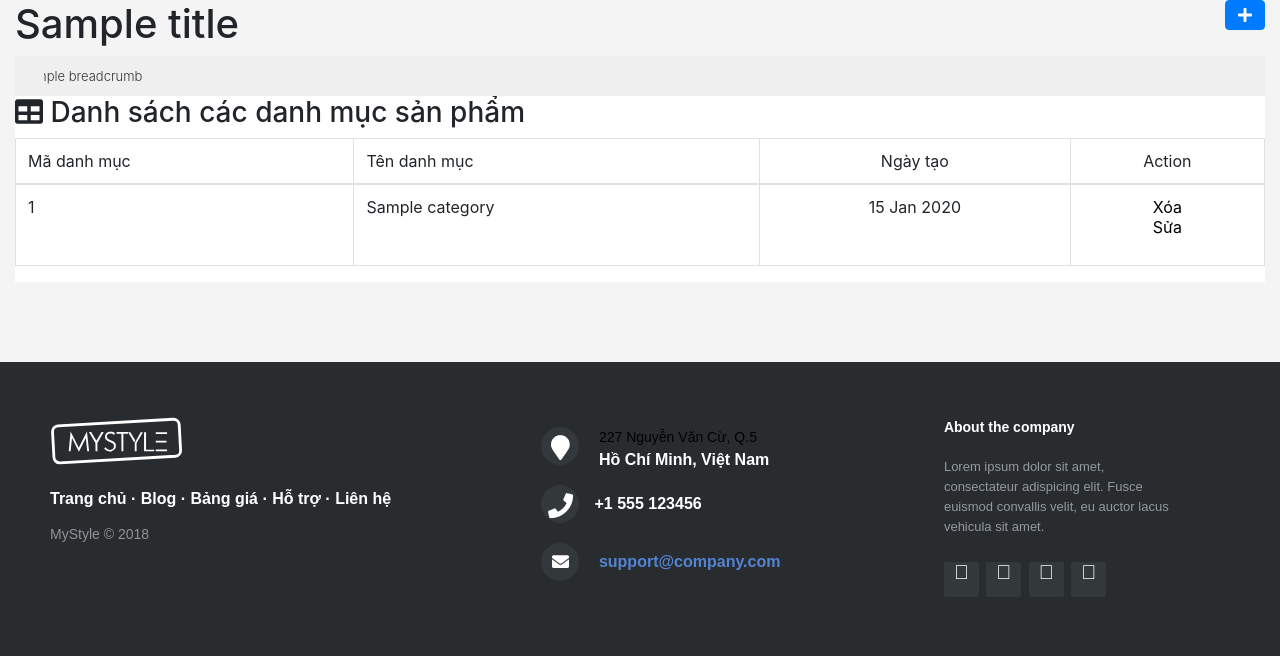
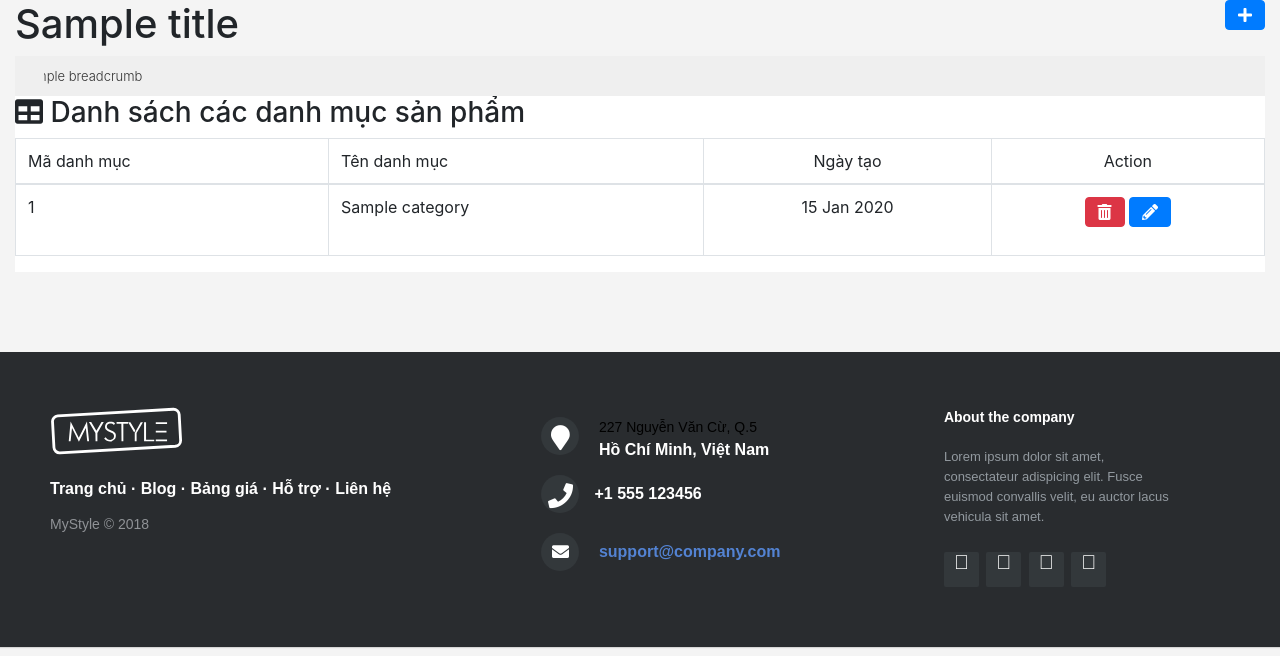
Before and after one commit to 1553002/PTUDW-15CLC-mystyle, a Node project: template views/danhmucsanpham.hbs in a window 1280 px wide. Shown: the part 99-755 px from the top of the page. Run offline with Node 20 templates, Linux system fonts and the light colour scheme; the template is opened without the code that fills it: most values are stand-ins (such as "Sample title", 1, 10 or a date in 2020); some libraries are stand-ins or nearby versions; some web fonts are replaced.

Commit message:
Sửa danh mục

```diff
--- a/models/index.js
+++ b/models/index.js
@@ -17,7 +17,7 @@ if (process.env.DATABASE_URL) {
   });
 } else {
   // the application is executed on the local machine
-  sequelize = new Sequelize("postgres:///my_db");
+  sequelize = new Sequelize(config.database, config.username, config.password, config);
 }
 
 // if (config.use_env_variable) {
--- a/views/danhmucsanpham.hbs
+++ b/views/danhmucsanpham.hbs
@@ -7,39 +7,10 @@
 <div class="page-header">
   <div class="container-fluid">
     <div class="float-right">
-      <button type="button" class="btn btn-primary" data-toggle="modal" data-target="#myModal" data-original-title="Thêm danh mục sản phẩm">
+      <button type="button" id="add-category-btn" class="btn btn-primary" data-toggle="modal" data-target="#myModal" data-original-title="Thêm danh mục sản phẩm">
         <i class="fa fa-plus"></i>
       </button>
     </div>
-
-
-    <!--Dialog thêm danh mục sản phẩm -->
-    <div class="container">
-      <div class="modal fade" id="myModal" role="dialog">
-        <div class="modal-dialog modal-lg">
-          <div class="modal-content">
-            <div class="modal-header">
-              <h4 class="modal-title">Thông tin danh mục</h4>
-              <button type="button" class="close" data-dismiss="modal">&times;</button>
-            </div>
-            <form id="them_danh_muc" action="/" data-category="ao-thun-tay-dai">
-              <div class="modal-body">
-                <div class="form-group row required">
-                  <label class="col-2 col-form-label control-label">Tên danh mục:</label>
-                  <div class="col-10">
-                    <input class="form-control" type="text" id="inputCategory" placeholder="Tên danh mục">
-                  </div>
-                </div>
-              </div>
-              <div class="modal-footer">
-                <button type="submit" class="btn btn-primary" data-dismiss="modal">Hoàn tất</button>
-              </div>
-            </form>
-          </div>
-        </div>
-      </div>
-    </div>
-
 
     {{#if title}}
     <h1>{{title}}</h1>
@@ -81,11 +52,14 @@
                 <td class="text-center">
                   <ul>
                     <li>
-                      <a href="" data-toggle="tooltip" title="Xóa danh mục này" data-original-title="Delete" class="delete"
-                        data-id={{id}}>Xóa</a>
-                    </li>
-                    <li>
-                      <a href="" data-toggle="tooltip" title="Sửa danh mục này" data-original-title="Edit" class="edit" data-id={{id}}>Sửa</a>
+                      <button type="button" class="btn btn-danger" data-original-title="Xóa danh mục sản phẩm">
+                        <a href="" data-toggle="tooltip" title="Xóa danh mục này" data-original-title="Delete" class="delete" data-id={{id}}>
+                          <i class="fas fa-trash-alt" style="color:white"></i>
+                        </a>
+                      </button>
+                      <button type="button" class="btn btn-primary edit" data-value = "{{categoryName}}" data-id={{id}} data-toggle="modal" data-target="#myModal" data-original-title="Sửa danh mục sản phẩm" title="Sửa danh mục này">
+                        <i class="fas fa-pencil-alt"></i>
+                      </button>
                     </li>
                   </ul>
                 </td>
@@ -98,3 +72,30 @@
     </div>
   </div>
 </div>
+
+<!--Dialog thêm danh mục sản phẩm -->
+<div class="container">
+  <div class="modal fade" id="myModal" role="dialog">
+    <div class="modal-dialog modal-lg">
+      <div class="modal-content">
+        <div class="modal-header">
+          <h4 class="modal-title">Thông tin danh mục</h4>
+          <button type="button" class="close" data-dismiss="modal">&times;</button>
+        </div>
+        <form id="set-category" action="" method="">
+          <div class="modal-body">
+            <div class="form-group row required">
+              <label class="col-2 col-form-label control-label">Tên danh mục:</label>
+              <div class="col-10">
+                <input class="form-control" type="text" id="inputCategory" placeholder="Tên danh mục">
+              </div>
+            </div>
+          </div>
+          <div class="modal-footer">
+            <button type="submit" class="btn btn-primary" data-dismiss="modal">Hoàn tất</button>
+          </div>
+        </form>
+      </div>
+    </div>
+  </div>
+</div>
```
Also changed, not shown: controllers/categoriesController.js (+11 -0 lines), public/my_js/admin.js (+43 -10 lines), routes/admin.js (+7 -0 lines).
